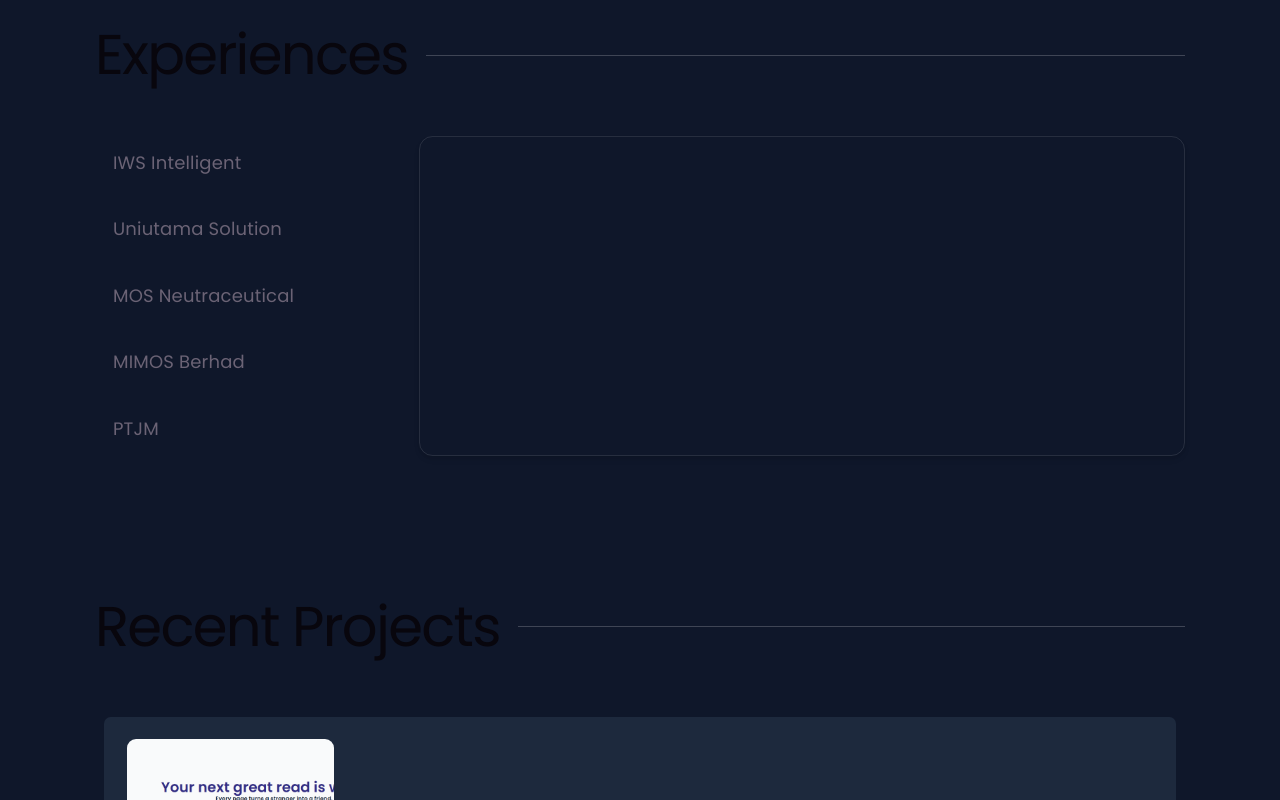
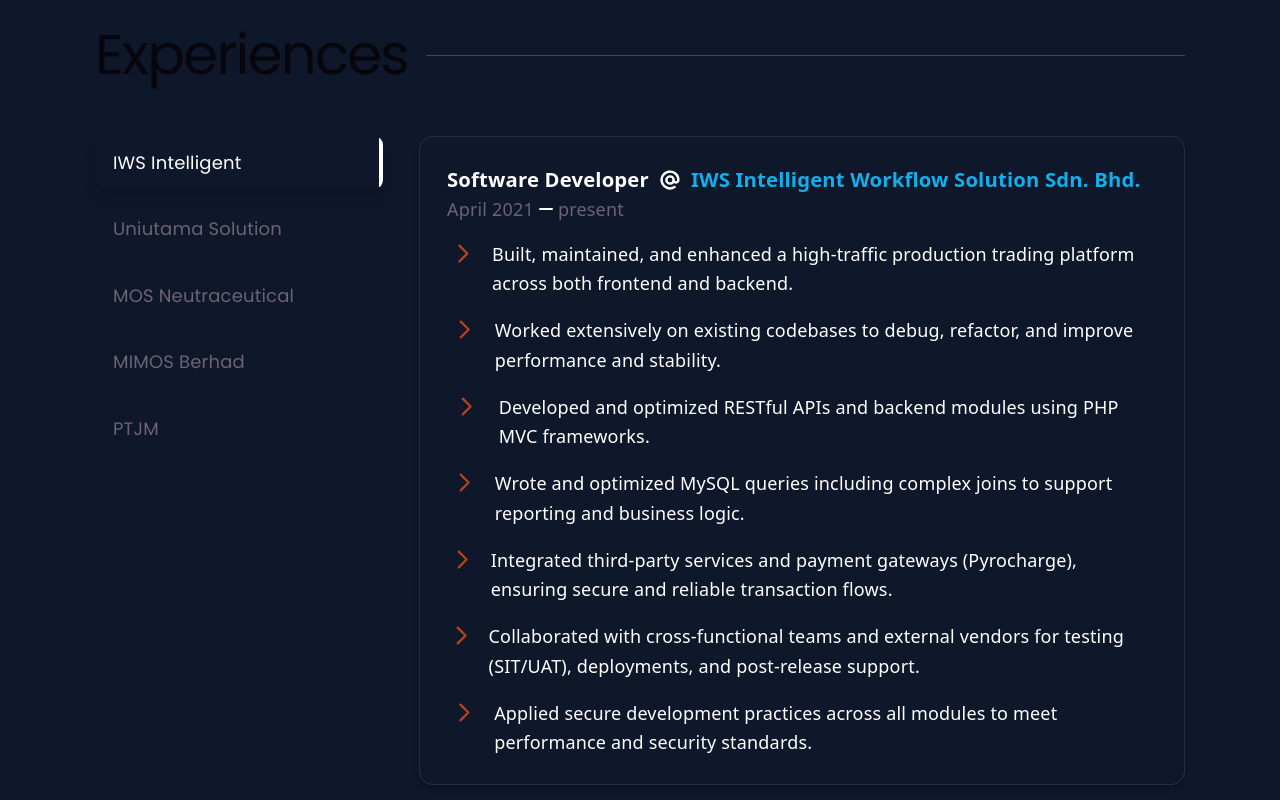
Before and after one commit to atikahadzman/portfolio, a React (Vite) app: page / in a window 1280 px wide. Shown: the part 1340-2140 px from the top of the page. Built offline with nearby package versions, Linux system fonts and the light colour scheme.

Commit message:
change the font color to white

```diff
--- a/src/Experiences.jsx
+++ b/src/Experiences.jsx
@@ -2,7 +2,7 @@
 import { HiAtSymbol, HiOutlineMinusSm, HiOutlineChevronRight } from "react-icons/hi";
 
 export default function Experiences() {
-    const [activeTab, setActiveTab] = useState("profile");
+    const [activeTab, setActiveTab] = useState("1");
     const tabs = [
         {
             id: "1",
@@ -26,49 +26,49 @@
                     <div className="space-y-4 text-left">
                         <div className="flex gap-3 items-start">
                             <HiOutlineChevronRight className="w-10 h-6 text-[#B7431A]" />
-                            <p className="text-body leading-relaxed">
+                            <p className="text-body text-white leading-relaxed">
                                 Built, maintained, and enhanced a high-traffic production trading platform across both frontend and backend.
                             </p>
                         </div>
 
                         <div className="flex gap-3 items-start">
                             <HiOutlineChevronRight className="w-10 h-6 text-[#B7431A]" />
-                            <p className="text-body leading-relaxed">
+                            <p className="text-body text-white leading-relaxed">
                                 Worked extensively on existing codebases to debug, refactor, and improve performance and stability.
                             </p>
                         </div>
 
                         <div className="flex gap-3 items-start">
                             <HiOutlineChevronRight className="w-10 h-6 text-[#B7431A]" />
-                            <p className="text-body leading-relaxed">
+                            <p className="text-body text-white leading-relaxed">
                                 Developed and optimized RESTful APIs and backend modules using PHP MVC frameworks.
                             </p>
                         </div>
 
                         <div className="flex gap-3 items-start">
                             <HiOutlineChevronRight className="w-10 h-6 text-[#B7431A]" />
-                            <p className="text-body leading-relaxed">
+                            <p className="text-body text-white leading-relaxed">
                                 Wrote and optimized MySQL queries including complex joins to support reporting and business logic.
                             </p>
                         </div>
 
                         <div className="flex gap-3 items-start">
                             <HiOutlineChevronRight className="w-10 h-6 text-[#B7431A]" />
-                            <p className="text-body leading-relaxed">
+                            <p className="text-body text-white leading-relaxed">
                                 Integrated third-party services and payment gateways (Pyrocharge), ensuring secure and reliable transaction flows.
                             </p>
                         </div>
 
                         <div className="flex gap-3 items-start">
                             <HiOutlineChevronRight className="w-10 h-6 text-[#B7431A]" />
-                            <p className="text-body leading-relaxed">
+                            <p className="text-body text-white leading-relaxed">
                                 Collaborated with cross-functional teams and external vendors for testing (SIT/UAT), deployments, and post-release support.
                             </p>
                         </div>
 
                         <div className="flex gap-3 items-start">
                             <HiOutlineChevronRight className="w-10 h-6 text-[#B7431A]" />
-                            <p className="text-body leading-relaxed">
+                            <p className="text-body text-white leading-relaxed">
                                 Applied secure development practices across all modules to meet performance and security standards.
                             </p>
                         </div>
@@ -98,21 +98,21 @@
                     <div className="space-y-4 text-left">
                         <div className="flex gap-3 items-start">
                             <HiOutlineChevronRight className="w-10 h-6 text-[#B7431A]" />
-                            <p className="text-body leading-relaxed">
+                            <p className="text-body text-white leading-relaxed">
                                 Developed and maintained web applications using PHP and MySQL, building system modules from requirement to deployment.
                             </p>
                         </div>
 
                         <div className="flex gap-3 items-start">
                             <HiOutlineChevronRight className="w-10 h-6 text-[#B7431A]" />
-                            <p className="text-body leading-relaxed">
+                            <p className="text-body text-white leading-relaxed">
                                 Wrote MySQL queries and managed relational database structures, hosting environments, and backups.
                             </p>
                         </div>
 
                         <div className="flex gap-3 items-start">
                             <HiOutlineChevronRight className="w-10 h-6 text-[#B7431A]" />
-                            <p className="text-body leading-relaxed">
+                            <p className="text-body text-white leading-relaxed">
                                 Ensured consistent delivery quality through hands-on testing and close collaboration with end users
                             </p>
                         </div>
@@ -142,21 +142,21 @@
                     <div className="space-y-4 text-left">
                         <div className="flex gap-3 items-start">
                             <HiOutlineChevronRight className="w-10 h-6 text-[#B7431A]" />
-                            <p className="text-body leading-relaxed">
+                            <p className="text-body text-white leading-relaxed">
                                 Developed and maintained e-commerce platforms using PHP, WordPress, and WooCommerce on live production environments.
                             </p>
                         </div>
 
                         <div className="flex gap-3 items-start">
                             <HiOutlineChevronRight className="w-10 h-6 text-[#B7431A]" />
-                            <p className="text-body leading-relaxed">
+                            <p className="text-body text-white leading-relaxed">
                                 Managed MySQL databases, server configurations, domain management, and system integrations (SiteGiant marketplace).
                             </p>
                         </div>
 
                         <div className="flex gap-3 items-start">
                             <HiOutlineChevronRight className="w-10 h-6 text-[#B7431A]" />
-                            <p className="text-body leading-relaxed">
+                            <p className="text-body text-white leading-relaxed">
                                 Handled inventory system workflows and third-party SMS integrations to support business operations.
                             </p>
                         </div>
@@ -186,14 +186,14 @@
                     <div className="space-y-4 text-left">
                         <div className="flex gap-3 items-start">
                             <HiOutlineChevronRight className="w-10 h-6 text-[#B7431A]" />
-                            <p className="text-body leading-relaxed">
+                            <p className="text-body text-white leading-relaxed">
                                 Built RESTful APIs (full CRUD) and Single Page Applications using Angular 4 and SASS.
                             </p>
                         </div>
 
                         <div className="flex gap-3 items-start">
                             <HiOutlineChevronRight className="w-10 h-6 text-[#B7431A]" />
-                            <p className="text-body leading-relaxed">
+                            <p className="text-body text-white leading-relaxed">
                                 Implemented secure API communication using HTTP Interceptors and Google OAuth authentication.
                             </p>
                         </div>
@@ -223,14 +223,14 @@
                     <div className="space-y-4 text-left">
                         <div className="flex gap-3 items-start">
                             <HiOutlineChevronRight className="w-10 h-6 text-[#B7431A]" />
-                            <p className="text-body leading-relaxed">
+                            <p className="text-body text-white leading-relaxed">
                                 Developed internal web systems (e-File, e-Stock) using PHP, JavaScript, and CSS to streamline government administrative workflows.
                             </p>
                         </div>
 
                         <div className="flex gap-3 items-start">
                             <HiOutlineChevronRight className="w-10 h-6 text-[#B7431A]" />
-                            <p className="text-body leading-relaxed">
+                            <p className="text-body text-white leading-relaxed">
                                 Improved data handling and process efficiency, contributing to a cleaner and more maintainable codebase.
                             </p>
                         </div>
```
